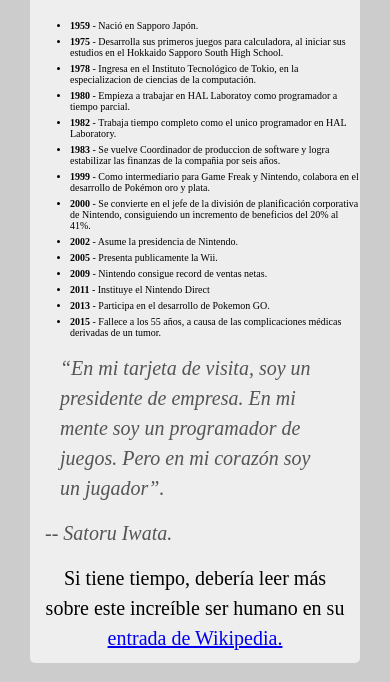
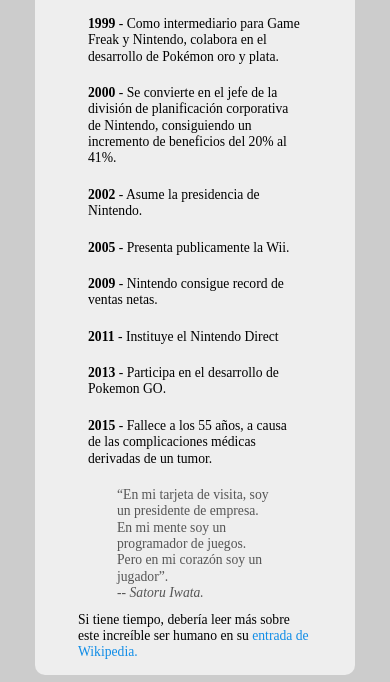
Before and after one commit to RoySS248/Odin-s-practices, a plain HTML site: page HTML_and_CSS_Basics/Responsive_Web_Design/8_Responsive_web_design_projects/1_Build_a_tribute_page/build-a-tribute-page.html in a window 390 px wide. Shown: the part 723-1405 px from the top of the page. Drawn offline with Linux system fonts and the light colour scheme.

Commit message:
PageTribute_Fix_Responsive

```diff
--- a/HTML_and_CSS_Basics/Responsive_Web_Design/8_Responsive_web_design_projects/1_Build_a_tribute_page/Assets/tribute-page.css
+++ b/HTML_and_CSS_Basics/Responsive_Web_Design/8_Responsive_web_design_projects/1_Build_a_tribute_page/Assets/tribute-page.css
@@ -1,47 +1,42 @@
-body {
-  margin: 15px;
-  background-color: #ccc;
-  font-size: 20px;
-  font-family: serif, sans-serif;
-  text-align: center;
-  line-height: 1.5;
+* {
+  margin: 0;
+  padding: 0;
 }
 
-h1 {
-  font-size: 80px;
-  margin: 0;
+body {
+  text-align: center;
+  font-family: serif, sans-serif;
+  line-height: 1.2;
+  font-size: 1.3vw;
+  background-color: #ccc;
+  padding: 2vw;
 }
 
-p {
-  margin: 5px;
-  padding: 10px;
-  font-size: 26px;
+#main {
+  background-color: #eee;
+  width: 50vw;
+  margin: auto;
+  border-radius: 10px;
+  padding: 1vw;
 }
 
-h2 {
-  font-size: 35px;
+#title {
+  font-size: 6vw;
 }
 
-main {
-  margin: 0 15px;
-  padding: 0;
-  background: #eee;
-  border-radius: 5px;
+.subtitle, #life-time {
+  font-size: 2.3vw;
+  margin-bottom: 5px;
+  font-weight: normal;
 }
 
-#img-div {
-  margin: 0;
-  padding: 10px;
-  align-items: stretch;
-  background-color: #ccc;
-}
-
-img {
+#image {
+  width: 40vw;
   max-width: 100%;
   display: block;
   margin: 0 auto;
-  border: 5px solid #eee;
-  border-radius: 10px;
+  border: 5px solid #ccc;
+  border-radius: 5px;
 }
 
 #img-caption {
@@ -49,37 +44,52 @@
   color: #333;
 }
 
-ul {
+.tribute-info {
   text-align: left;
-  max-width: 600px;
-  margin: 0 auto;
-  font-size: 20px;
+  width: 30vw;
+  margin: 10px auto;
+  padding-top: 20px;
 }
 
-li {
-  margin: 5px 0;
+#life-time {
+  text-align: center;
 }
 
-blockquote {
-  margin: 0 auto;
-  font-style: italic;
-  color: #555;
-  max-width: 500px;
-  text-align: left;
+.date {
+  list-style: none;
+  padding: 10px;
 }
 
-@media (max-width:400px) {
-  ul {
-    font-size: 10px;
-    line-height: 1.1;
+#cita-Satoru {
+  color: #555;
+  width: 20vw;
+  margin: 10px auto;
+}
+
+.link {
+  color: #108de7;
+  text-decoration: none;
+}
+
+@media (max-width: 800px) {
+  #main {
+    width: 80vw;
   }
 
-  blockquote {
-    max-width: 300px;
+  body {
+    font-size: 3.5vw;
   }
 
-  p {
-    font-size: 20px;
+  .subtitle, #life-time {
+    font-size: 4vw;
   }
-
+  #image{
+    width: 70vw;
+  }
+  .tribute-info{
+    width: 60vw;
+  }
+  #cita-Satoru{
+    width: 40vw;
+  }
 }
--- a/HTML_and_CSS_Basics/Responsive_Web_Design/8_Responsive_web_design_projects/1_Build_a_tribute_page/build-a-tribute-page.html
+++ b/HTML_and_CSS_Basics/Responsive_Web_Design/8_Responsive_web_design_projects/1_Build_a_tribute_page/build-a-tribute-page.html
@@ -11,7 +11,7 @@
 <body>
   <main id="main">
     <h1 id="title">Satoru Iwata</h1>
-    <p>Presidente y Director ejecutivo de Nintendo</p>
+    <p class="subtitle">Presidente y Director ejecutivo de Nintendo</p>
     <figure id="img-div">
       <img id="image" src="./Assets/SatoruIwata.jpg" alt="Satoru Iwata" />
       <figcaption id="img-caption">
@@ -19,27 +19,27 @@
       </figcaption>
     </figure>
     <section class="tribute-info">
-      <h2 id="LifeTime">
+      <h2 id="life-time">
         La vida de Satoru Iwata
       </h2>
       <ul>
-        <li><strong>1959</strong> - Nació en Sapporo Japón.</li>
-        <li><strong>1975</strong> - Desarrolla sus primeros juegos para calculadora, al iniciar sus estudios en el Hokkaido Sapporo South High School.</li>
-        <li><strong>1978</strong> - Ingresa en el Instituto Tecnológico de Tokio, en la especializacion de ciencias de la computación.</li>
-        <li><strong>1980</strong> - Empieza a trabajar en HAL Laboratoy como programador a tiempo parcial.</li>
-        <li><strong>1982</strong> - Trabaja tiempo completo como el unico programador en HAL Laboratory.</li>
-        <li><strong>1983</strong> - Se vuelve Coordinador de produccion de software y logra estabilizar las finanzas de la compañia por seis años.</li>
-        <li><strong>1999</strong> - Como intermediario para Game Freak y Nintendo, colabora en el desarrollo de Pokémon oro y plata.</li>
-        <li><strong>2000</strong> - Se convierte en el jefe de la división de planificación corporativa de Nintendo, consiguiendo un incremento de beneficios del 20% al 41%.</li>
-        <li><strong>2002</strong> - Asume la presidencia de Nintendo.</li>
-        <li><strong>2005</strong> - Presenta publicamente la Wii.</li>
-        <li><strong>2009</strong> - Nintendo consigue record de ventas netas.</li>
-        <li><strong>2011</strong> - Instituye el Nintendo Direct</li>
-        <li><strong>2013</strong> - Participa en el desarrollo de Pokemon GO.</li>
-        <li><strong>2015</strong> - Fallece a los 55 años, a causa de las complicaciones médicas derivadas de un tumor.</li>
+        <li class="date"><strong>1959</strong> - Nació en Sapporo Japón.</li>
+        <li class="date"><strong>1975</strong> - Desarrolla sus primeros juegos para calculadora, al iniciar sus estudios en el Hokkaido Sapporo South High School.</li>
+        <li class="date"><strong>1978</strong> - Ingresa en el Instituto Tecnológico de Tokio, en la especializacion de ciencias de la computación.</li>
+        <li class="date"><strong>1980</strong> - Empieza a trabajar en HAL Laboratoy como programador a tiempo parcial.</li>
+        <li class="date"><strong>1982</strong> - Trabaja tiempo completo como el unico programador en HAL Laboratory.</li>
+        <li class="date"><strong>1983</strong> - Se vuelve Coordinador de produccion de software y logra estabilizar las finanzas de la compañia por seis años.</li>
+        <li class="date"><strong>1999</strong> - Como intermediario para Game Freak y Nintendo, colabora en el desarrollo de Pokémon oro y plata.</li>
+        <li class="date"><strong>2000</strong> - Se convierte en el jefe de la división de planificación corporativa de Nintendo, consiguiendo un incremento de beneficios del 20% al 41%.</li>
+        <li class="date"><strong>2002</strong> - Asume la presidencia de Nintendo.</li>
+        <li class="date"><strong>2005</strong> - Presenta publicamente la Wii.</li>
+        <li class="date"><strong>2009</strong> - Nintendo consigue record de ventas netas.</li>
+        <li class="date"><strong>2011</strong> - Instituye el Nintendo Direct</li>
+        <li class="date"><strong>2013</strong> - Participa en el desarrollo de Pokemon GO.</li>
+        <li class="date"><strong>2015</strong> - Fallece a los 55 años, a causa de las complicaciones médicas derivadas de un tumor.</li>
       </ul>
 
-      <blockquote cite="https://www.muyinteresante.es/cultura/articulo/8-frases-celebres-de-satoru-iwata-811436787108">
+      <blockquote id="cita-Satoru" cite="https://www.muyinteresante.es/cultura/articulo/8-frases-celebres-de-satoru-iwata-811436787108">
         <p>
           “En mi tarjeta de visita, soy un presidente de empresa.
           En mi mente soy un programador de juegos.
@@ -49,7 +49,7 @@
       </blockquote>
       <p>
         Si tiene tiempo, debería leer más sobre este increíble ser humano en su
-        <a href="https://es.wikipedia.org/wiki/Satoru_Iwata" target="_blank">entrada de Wikipedia.</a>
+        <a class="link" href="https://es.wikipedia.org/wiki/Satoru_Iwata" target="_blank">entrada de Wikipedia.</a>
       </p>
 
     </section>
```
